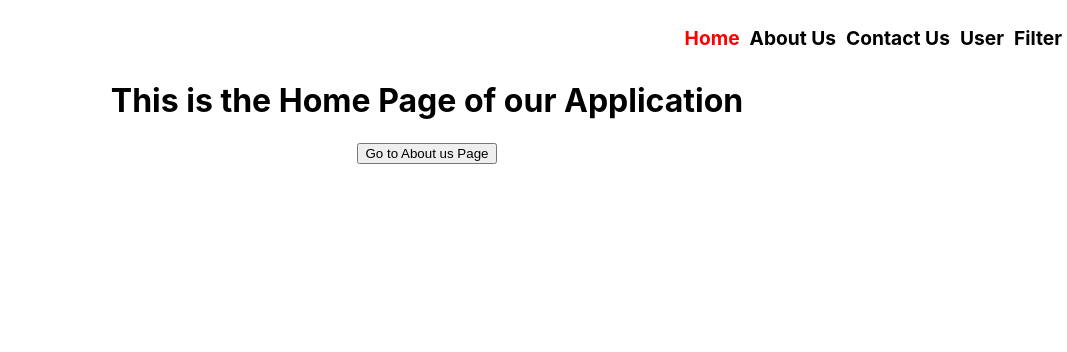
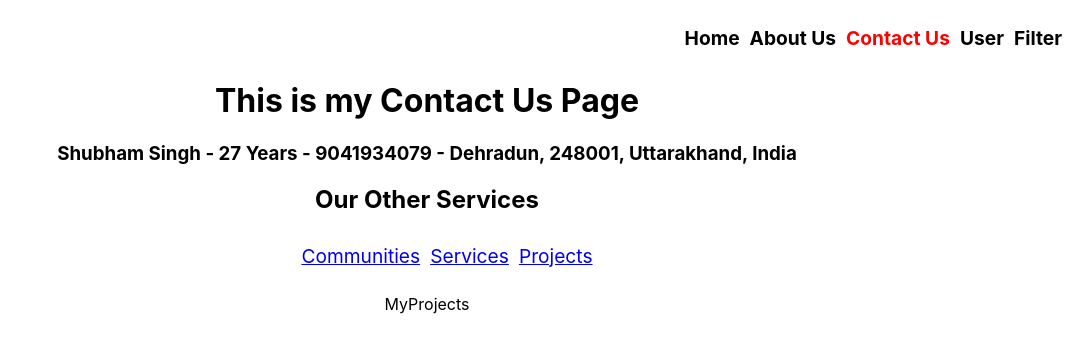
Before and after one commit to devbhoomi-shubhamsingh/basics-of-react-router-dom-v6, a React (Create React App) app: page /contactUs/projects in a window 1280 px wide. Before the commit this address led to /. Shown: the top 352 px of the page, without its empty margins (213-1280 px from the left). Built offline with nearby package versions, Linux system fonts and the light colour scheme.

Commit message:
Nesting Routings Practice Done

```diff
--- a/src/App.css
+++ b/src/App.css
@@ -10,21 +10,25 @@ ul > li {
   list-style-type: none;
   font-size: 1.5vw;
 }
-.navbar{
+.navbar {
   text-align: right;
 }
-.navbar li{
+.navbar li,
+.contactus-navbar li {
   display: inline-block;
   padding: 10px 5px;
 }
-.navbarLink{
+.navbarLink {
   color: black;
   text-decoration: none;
   font-weight: bold;
 }
-.navbarLink:hover{
+.navbarLink:hover {
   color: green;
 }
-.navbar .active{
+.navbar .active {
   color: red;
 }
+.contactus-navbar {
+  text-align: center;
+}
--- a/src/App.js
+++ b/src/App.js
@@ -1,9 +1,13 @@
 import { Routes, Route, Navigate } from "react-router-dom";
 import "./App.css";
 import About from "./components/About";
+import ContactUs from "./components/ContactUs";
 import Filter from "./components/Filter";
 import Home from "./components/Home";
 import Navbar from "./components/Navbar";
+import Community from "./components/NestedRoutingComponents/Community";
+import MyProjects from "./components/NestedRoutingComponents/MyProjects";
+import Services from "./components/NestedRoutingComponents/Services";
 import User from "./components/User";
 // import PageNotFound from "./components/PageNotFound";
 
@@ -14,10 +18,15 @@ function App() {
       <Routes>
         <Route path="/" element={<Home />} />
         <Route path="/aboutUs" element={<About />} />
-        <Route path="/user/:name" element={<User/>}/>
+        <Route path="/user/:name" element={<User />} />
         <Route path="/filter" element={<Filter />} />
+        <Route path="/contactUs/" element={<ContactUs />}>
+          <Route path="communities" element={<Community />} />
+          <Route path="projects" element={<MyProjects />} />
+          <Route path="services" element={<Services />} />
+        </Route>
+        <Route path="/*" element={<Navigate to={"/"} />} />
         {/* <Route path="/*" element={<PageNotFound />} /> */}
-        <Route path="/*" element={<Navigate to={"/"} />} />
       </Routes>
     </div>
   );
--- /dev/null
+++ b/src/components/ContactUs.js
@@ -0,0 +1,31 @@
+import React from "react";
+import { Link, Outlet } from "react-router-dom";
+
+const ContactUs = () => {
+  return (
+    <div>
+      <h1>This is my Contact Us Page</h1>
+      <h3>
+        Shubham Singh - 27 Years - 9041934079 - Dehradun, 248001, Uttarakhand,
+        India
+      </h3>
+      <div>
+        <h2>Our Other Services</h2>
+        <ul className="contactus-navbar">
+          <li>
+            <Link to="communities">Communities</Link>
+          </li>
+          <li>
+            <Link to="services">Services</Link>
+          </li>
+          <li>
+            <Link to="projects">Projects</Link>
+          </li>
+        </ul>
+      </div>
+      <Outlet />
+    </div>
+  );
+};
+
+export default ContactUs;
--- a/src/components/Filter.js
+++ b/src/components/Filter.js
@@ -47,7 +47,8 @@ const Filter = () => {
       </div>
       <br />
       <h2>
-        The value of Age = {age || "N.A"} and the value of City = {city || "N.A"}
+        The value of Age = {age || "N.A"} and the value of City ={" "}
+        {city || "N.A"}
       </h2>
     </>
   );
--- a/src/components/Home.js
+++ b/src/components/Home.js
@@ -1,14 +1,22 @@
 import React from "react";
-import { Link } from "react-router-dom";
+import { Link, useNavigate } from "react-router-dom";
 
 const Home = () => {
+  const navigate = useNavigate();
+
+  const redirectToFilterPage = () => navigate("/filter");
+
   return (
     <div>
       <h1>This is the Home Page of our Application</h1>
-
-      <Link to={"/aboutUs"}>
-        <button>Go to About us Page </button>
-      </Link>
+      <Link to={"/aboutUs"}>Go to About us Page</Link>
+      <br />
+      <br />
+      <button onClick={() => navigate("/aboutUs")}>
+        Go to About Us Page
+      </button>{" "}
+      &nbsp;&nbsp;
+      <button onClick={redirectToFilterPage}>Go to Filter Page</button>
     </div>
   );
 };
--- /dev/null
+++ b/src/components/NestedRoutingComponents/Community.js
@@ -0,0 +1,7 @@
+import React from "react";
+
+const Community = () => {
+  return <div>Community</div>;
+};
+
+export default Community;
--- /dev/null
+++ b/src/components/NestedRoutingComponents/MyProjects.js
@@ -0,0 +1,7 @@
+import React from "react";
+
+const MyProjects = () => {
+  return <div>MyProjects</div>;
+};
+
+export default MyProjects;
--- /dev/null
+++ b/src/components/NestedRoutingComponents/Services.js
@@ -0,0 +1,7 @@
+import React from "react";
+
+const Services = () => {
+  return <div>Services</div>;
+};
+
+export default Services;
--- a/src/components/User.js
+++ b/src/components/User.js
@@ -2,7 +2,7 @@ import { useParams } from "react-router-dom";
 
 const User = () => {
   const params = useParams();
-//   console.log("params", params);
+  //   console.log("params", params);
   return (
     <>
       <h1>This is {params.name}'s Page</h1>
```
